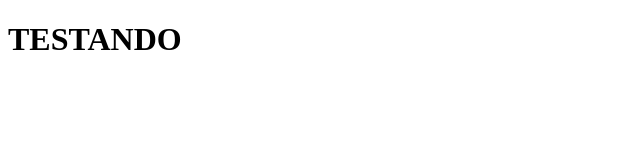
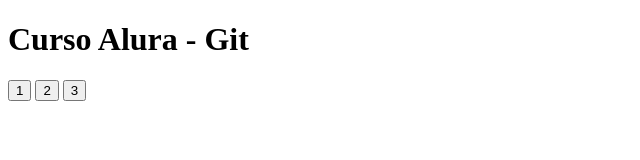
Before and after one commit to meb12/git_testando_3, a plain HTML site: page index.html in a window 1280 px wide. Shown: the whole page, without its empty margins (0-640 px from the left). Drawn offline with Linux system fonts and the light colour scheme.

Commit message:
feat: botões criados

```diff
--- a/index.html
+++ b/index.html
@@ -6,6 +6,9 @@
     <title>Git - curso</title>
 </head>
 <body>
-    <h1>TESTANDO</h1>
+    <h1>Curso Alura - Git</h1>
+    <button>1</button>
+    <button>2</button>
+    <button>3</button>
 </body>
 </html>
```
